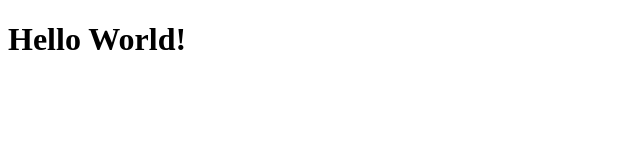
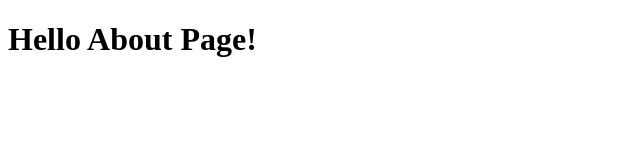
Before and after one commit to vaskov/github_actions, a plain HTML site: page index.html in a window 1280 px wide. Shown: the whole page, without its empty margins (0-640 px from the left). Drawn offline with Linux system fonts and the light colour scheme.

Commit message:
Update index.html

```diff
--- a/index.html
+++ b/index.html
@@ -4,11 +4,11 @@
 <head>
     <meta charset="UTF-8">
     <meta name="viewport" content="width=device-width, initial-scale=1.0">
-    <title>GitHub Actions</title>
+    <title>About page | GitHub Actions</title>
 </head>
 
 <body>
-    <h1>Hello World!</h1>
+    <h1>Hello About Page!</h1>
 </body>
 
 </html>
```
